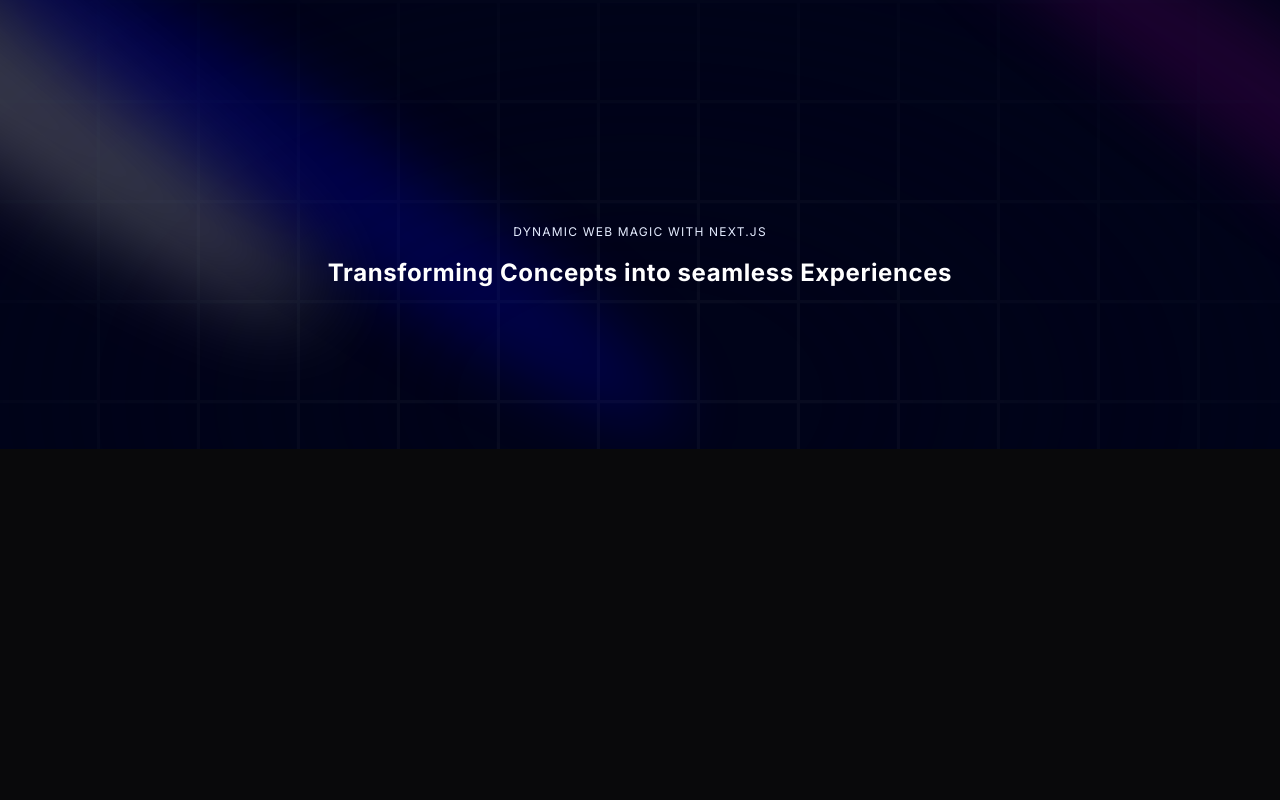
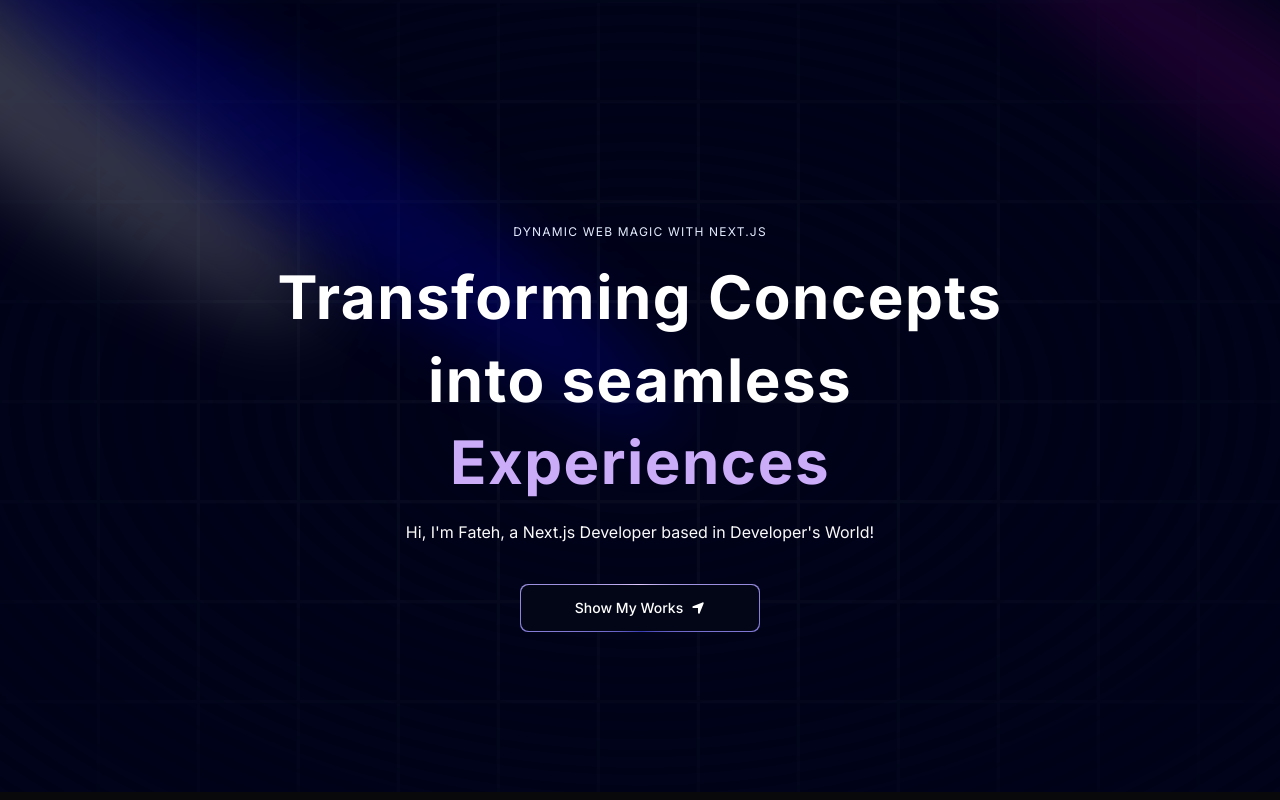
Before and after one commit to shoaib-fateh/modern-portfolio21, a Next.js app: page / in a window 1280 px wide. Built offline with nearby package versions, Linux system fonts and the light colour scheme.

Commit message:
added magic button for better animations and also more

```diff
--- a/components/Hero.tsx
+++ b/components/Hero.tsx
@@ -1,6 +1,8 @@
 import React from "react";
 import { Spotlight } from "./ui/Spotlight";
 import { TextGenerateEffect } from "./ui/TextGenerateEffect";
+import MagicButton from "./ui/MagicButton";
+import { FaLocationArrow } from "react-icons/fa6";
 
 function Hero() {
   return (
@@ -32,6 +34,18 @@
             className="text-center text-[40px] md:text-5xl lg:text-6xl"
             words="Transforming Concepts into seamless Experiences"
           />
+
+          <p>
+            Hi, I&apos;m Fateh, a Next.js Developer based in Developer's World!
+          </p>
+
+          <a href="#about">
+            <MagicButton
+              title="Show My Works"
+              icon={<FaLocationArrow />}
+              position="right"
+            />
+          </a>
         </div>
       </div>
     </div>
--- /dev/null
+++ b/components/ui/MagicButton.tsx
@@ -0,0 +1,30 @@
+import React from "react";
+
+function MagicButton({
+  title,
+  icon,
+  position,
+  handleClick,
+  otherClasses,
+}: {
+  title: string;
+  icon: React.ReactNode;
+  position: string;
+  handleClick?: () => void;
+  otherClasses?: string;
+}) {
+  return (
+    <button className="relative inline-flex h-12 w-full overflow-hidden rounded-lg p-[1px] md:w-60 md:mt-10">
+      <span className="absolute inset-[-1000%] animate-[spin_2s_linear_infinite] bg-[conic-gradient(from_90deg_at_50%_50%,#E2CBFF_0%,#393BB2_50%,#E2CBFF_100%)]" />
+      <span
+        className={`inline-flex h-full w-full cursor-pointer items-center justify-center rounded-lg bg-slate-950 px-7 text-sm font-medium text-white backdrop-blur-3xl gap-2 ${otherClasses}`}
+      >
+        {position === "left" && icon}
+        {title}
+        {position === "right" && icon}
+      </span>
+    </button>
+  );
+}
+
+export default MagicButton;
--- a/components/ui/TextGenerateEffect.tsx
+++ b/components/ui/TextGenerateEffect.tsx
@@ -37,7 +37,9 @@
           return (
             <motion.span
               key={word + idx}
-              className="dark:text-white text-black opacity-0"
+              className={`${
+                idx > 3 ? "text-purple" : "dark:text-white text-black "
+              } opacity-0`}
               style={{
                 filter: filter ? "blur(10px)" : "none",
               }}
@@ -52,8 +54,8 @@
 
   return (
     <div className={cn("font-bold", className)}>
-      <div className="mt-4">
-        <div className=" dark:text-white text-black text-2xl leading-snug tracking-wide">
+      <div className="my-4">
+        <div className=" dark:text-white text-black leading-snug tracking-wide">
           {renderWords()}
         </div>
       </div>
```
